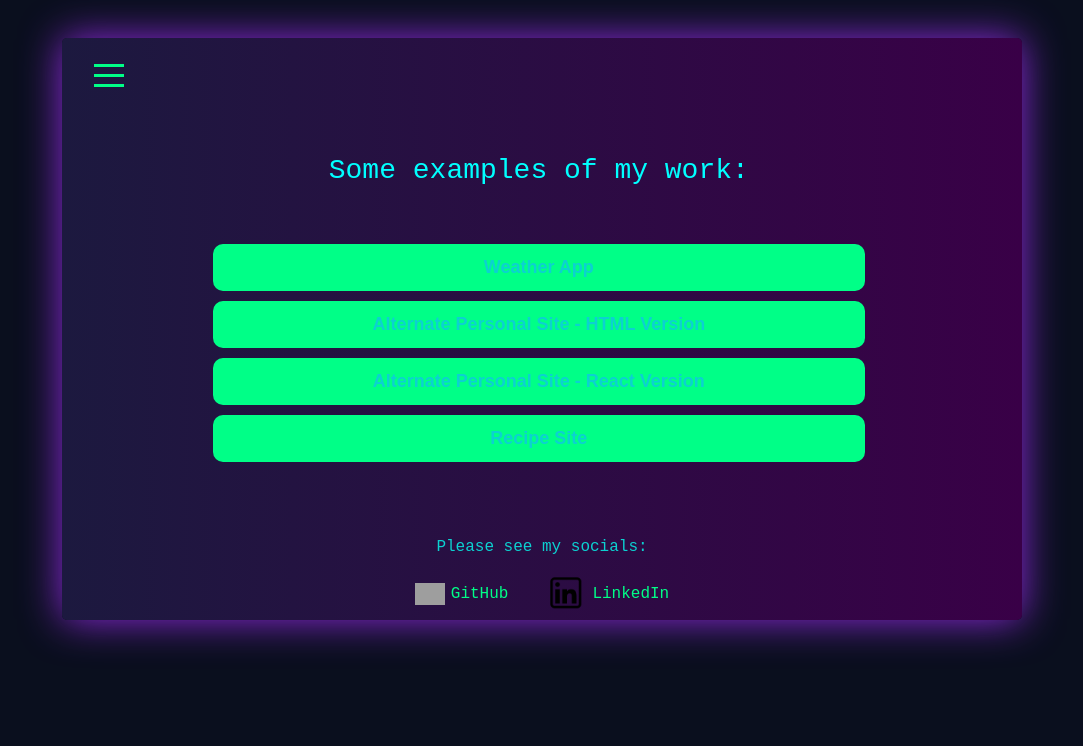
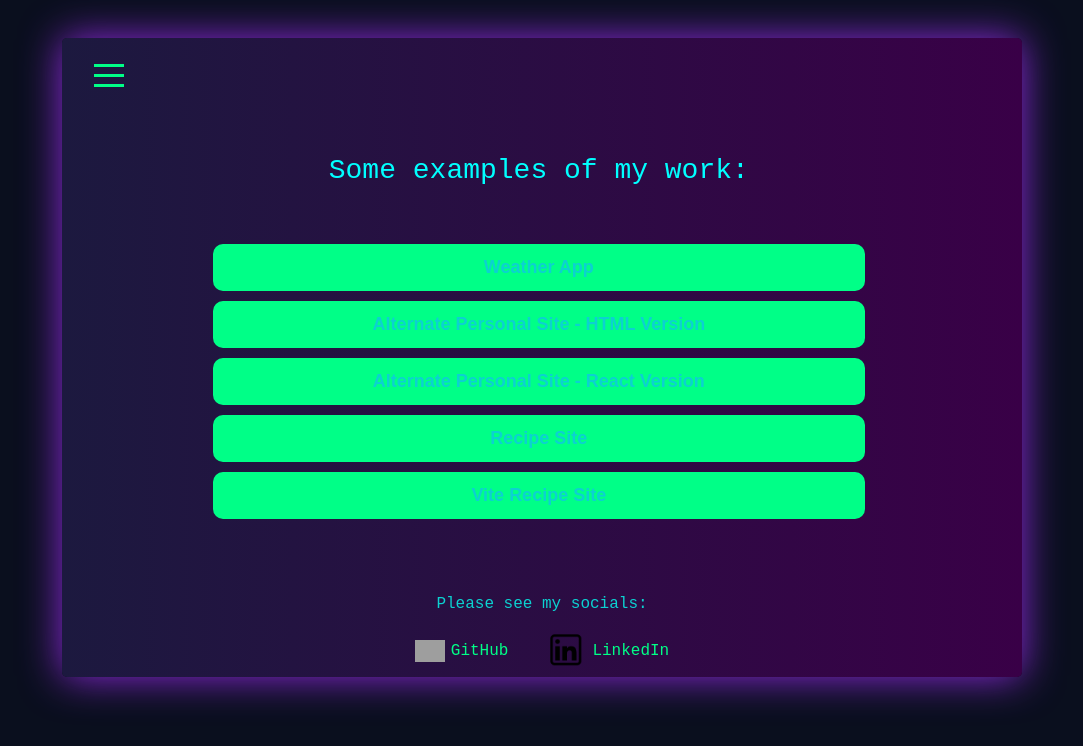
Before and after one commit to calumsmyth/cas-card, a React (Create React App) app: page /projects in a window 1280 px wide. Shown: the top 746 px of the page, without its empty margins (98-1181 px from the left). Built offline with nearby package versions, Linux system fonts and the light colour scheme; grey boxes are pictures that could not be loaded.

Commit message:
Added vite version of GMP to projects

```diff
--- a/src/pages/Projects.jsx
+++ b/src/pages/Projects.jsx
@@ -32,6 +32,10 @@ const Projects = () => {
                 <h3>Cooking Up a Storm!</h3>
                 <p>I wanted to keep all of my favourite, healthy meal preparations, which are perfect for those gym gains, all in one place. So I decided to make a website to host them on called 'Gym Meal Preparations'. I will be looking to make a React version of this too. While still being worked on, you can find this bun in the oven here:</p>
                 <br/><a href="https://calumsmyth.github.io/gmp/" target="'_blank" rel="noopener noreferrer">Gym Meal Preparations</a>
+            </Expander>
+            <Expander title="Vite Recipe Site">
+                <h3>Cooking Up a Storm!</h3>
+                <br/><a href="https://gmpv.vercel.app/" target="_blank" rel="noopener noreferrer">React Verion of Gym Meal Preparations</a>
             </Expander>
         </div>
 
```
